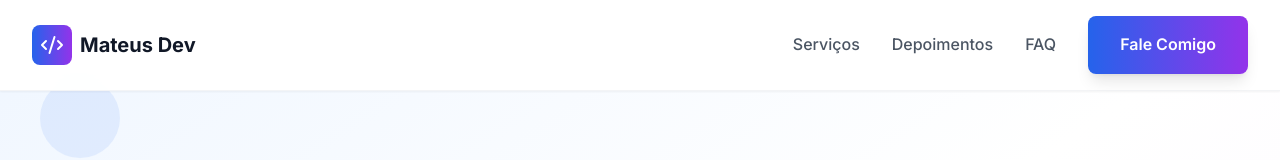
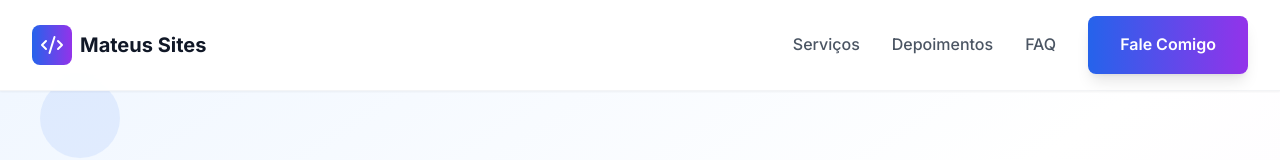
Before and after one commit to matefs/matefs.github.io-typescript, a React (Vite) app: page / in a window 1280 px wide. Shown: the top 160 px of the page. Built offline with nearby package versions, Linux system fonts and the light colour scheme.

Commit message:
fix: mateus dev -> mateus sites

```diff
--- a/src/components/Header.tsx
+++ b/src/components/Header.tsx
@@ -10,7 +10,7 @@
             <div className="bg-gradient-to-r from-blue-600 to-purple-600 p-2 rounded-lg">
               <Code2 className="h-6 w-6 text-white" />
             </div>
-            <span className="text-xl font-bold text-gray-900">Mateus Dev</span>
+            <span className="text-xl font-bold text-gray-900">Mateus Sites</span>
           </div>
 
           <nav className="hidden md:flex items-center space-x-8">
```
